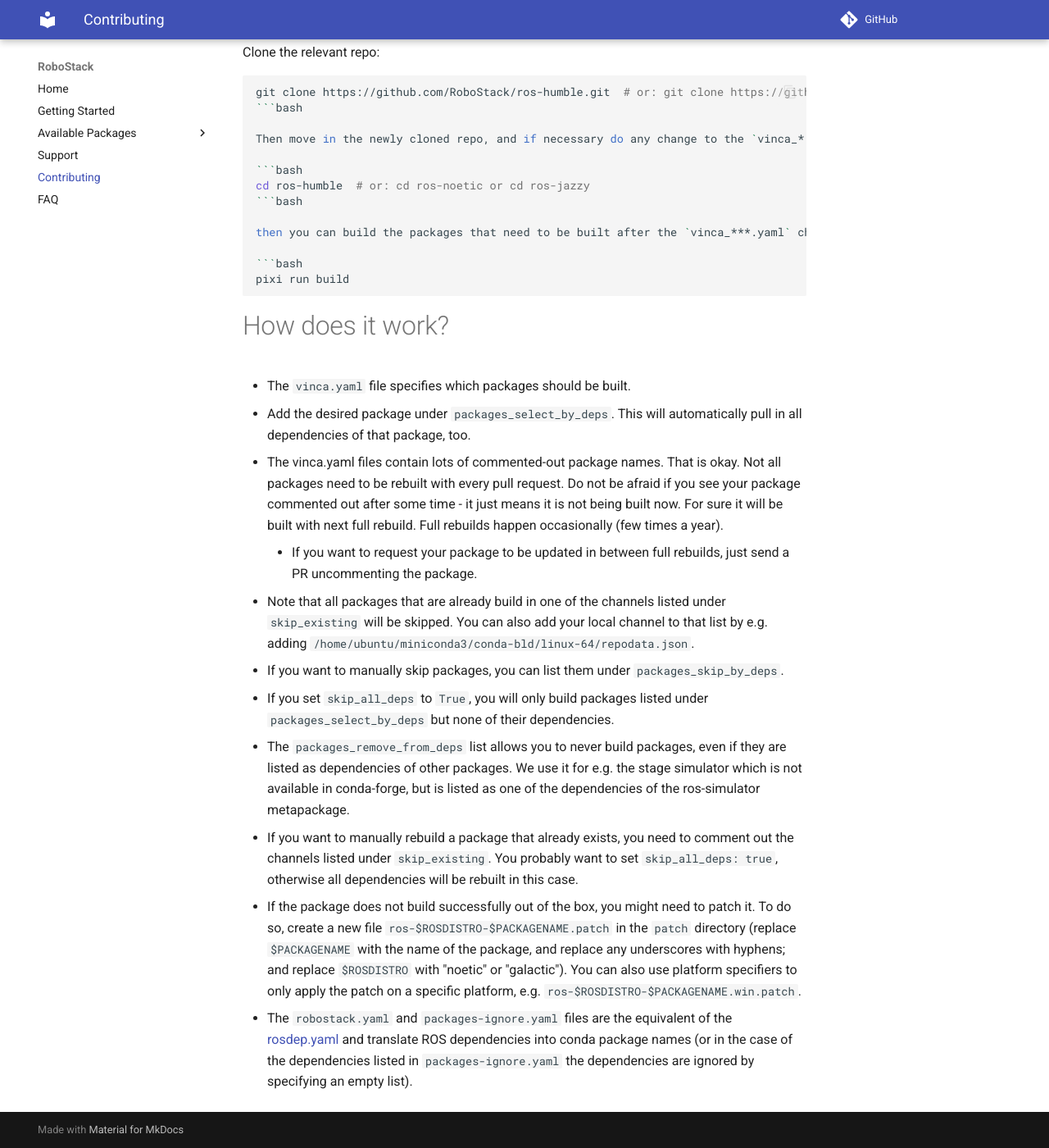
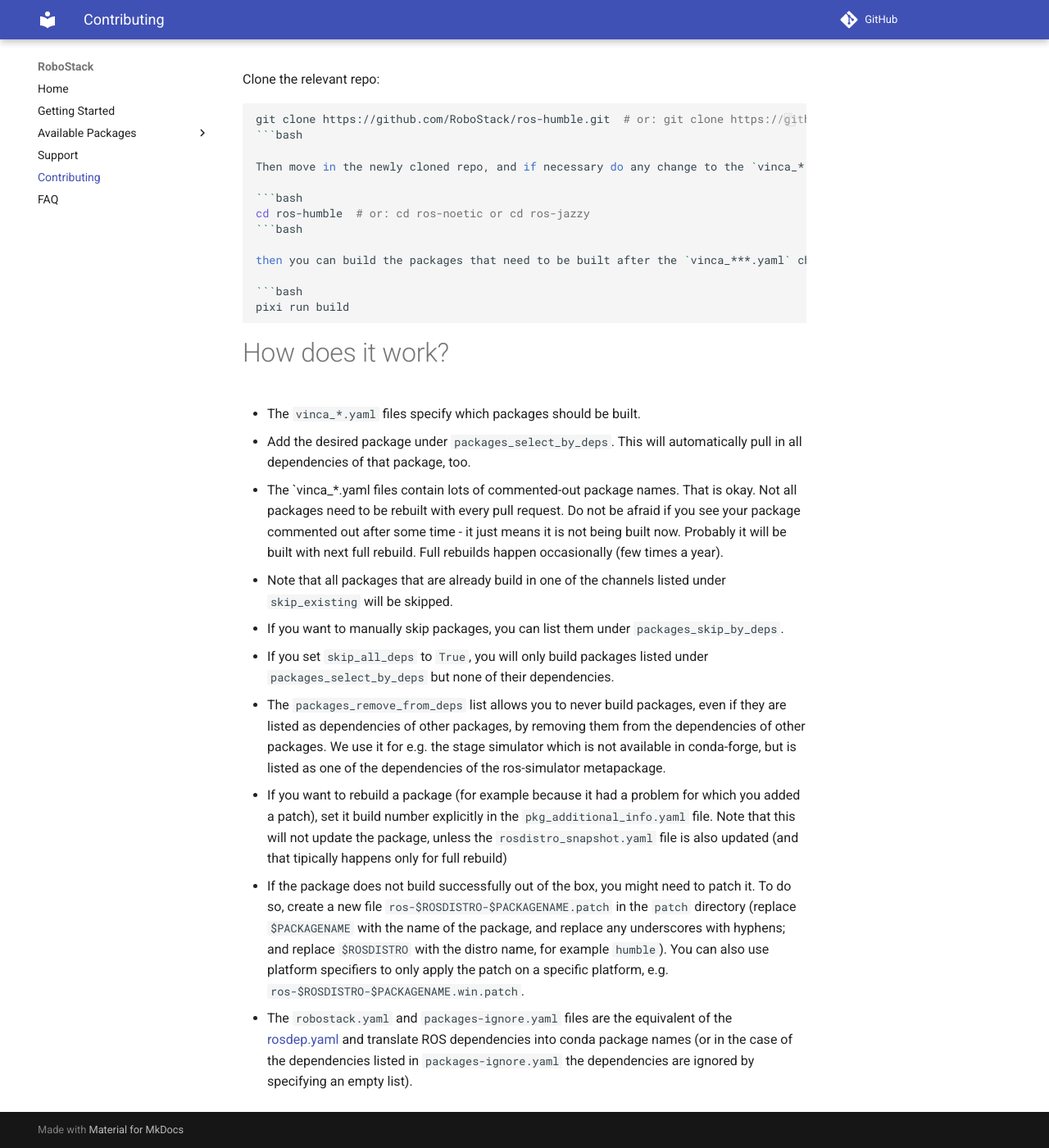
Before and after one commit to RoboStack/robostack.github.io, an MkDocs documentation site: the page built from docs/Contributing.md, in a window 1280 px wide and 1400 px high, scrolled down 1781 px. Shown: the whole window at 82% size. Built offline with MkDocs 1.6.1 and Material for MkDocs 9.7.7, drawn with Linux system fonts in a browser that asks for light colours; comment, search, counter and statistics services are not loaded; some of the changed text lies outside the part shown.

Commit message:
Update Contributing.md to be aligned with state of robostack in 2025

```diff
--- a/docs/Contributing.md
+++ b/docs/Contributing.md
@@ -3,7 +3,8 @@
 Many thanks for taking the time to read this and for contributing to RoboStack!
 
 This project is in early stages and we are looking for contributors to help it grow.
-The developers are on [gitter](https://gitter.im/RoboStack/Lobby) where we discuss steps forward.
+
+The developers are on the [`robotics` channel on `prefix.dev`'s discord](https://discord.gg/kKV8ZxyzY4) where we discuss steps forward.
 
 We welcome all kinds of contribution -- code or non-code -- and value them
 highly. We pledge to treat everyones contribution fairly and with respect and
@@ -17,28 +18,27 @@
 # Adding new packages via pull requests
 You can open a pull request that will get build automatically in our CI.
 
-An example can be found [here](https://github.com/RoboStack/ros-noetic/pull/44). Simply add the required packages to the `vinca_*.yaml` files, where the * indicates the desired platform (linux_64, osx, win or linux_aarch64). Ideally, try to add packages to all of these platforms. The name of the package is accepted both with underscores and dashes as word separators, but it is suggested to type the name of the package exactly as https://index.ros.org knows it.
+An example can be found [here](https://github.com/RoboStack/ros-humble/pull/257). Simply add the required packages to the `vinca_*.yaml` files, where the * indicates the desired platform (linux_64, osx, win or linux_aarch64). Ideally, try to add packages to all of these platforms. The name of the package is accepted both with underscores and dashes as word separators, but it is suggested to type the name of the package exactly as https://index.ros.org knows it.
 
 Sometimes, it may be required to patch the packages. An example of how to do so can be found in [this PR](https://github.com/RoboStack/ros-noetic/pull/32).
 
 ## Creating a new patch file
 
-1. Follow the [section for testing the changes locally](#Testing-changes-locally) until before running `vinca`
-2. Modify the yaml file, but just enabling the package you want to create the patch for
-3. Proceed until the end of the section, until running `boa`. You can verify that the package compiles in the current state to ensure that any eventually arising problem is only due to your changes, but it is not required.
-4. Start a shell and go inside the repository to be edited. It should be located in `$MAMBA_ROOT_PREFIX/envs/robostackenv/conda-bld/<package name>/work/<package name>/src/work`
+1. Modify the `vinca_*.yaml` file, but just adding the package you want to create the patch for
+2. Run `pixi run build`. This will either succeded it the package can be built without any patch, or fail if a patch is required to actually build the package.
+4. Start a shell and go inside the repository to be edited. It should be located in `<robostack folder>/output/src_cache/<repo_name>`, where `<robostack folder>` is the folder where you run `pixi run build` and `<repo_name>` is the name of the repository associated to the package in the `url:` attribute of the repo in the `rosdistro_snapshot.yaml`
 5. Apply the changes that you would like to store into the patch
 6. Create a patch file with `git diff > changes.patch`
 7. Check that the patch contains the intended changes
 8. Move the file into the `patches` directory of this repository, renaming it according to the naming convention. If the changes are portable across all supported operating system, the file should be called `<package name>.patch`; otherwise, `<package name>.<win/linux/osx>.patch`
-9. Rerun `boa` to ensure that the patching succeeds and the package builds without errors
+9. Rerun `pixi run build` to ensure that the patching succeeds and the package builds without errors
 10. Commit the new file, push to your fork and create a PR
 
 ## Extending an existing patch file
 
 The procedure to create a new patch file still applies, with a caveat.
 
-The git repository of the package cloned by `boa` will be in a dirty state. The changes of the working tree should amount to the patches already existing for the package.
+The git repository of the package cloned by `rattler-build` will be in a dirty state. The changes of the working tree should amount to the patches already existing for the package.
 Running `git diff` will result in a patch which intermingles the new changes to the old ones. This would allow to just swap the new resulting patch file for the old one, but this may make code review difficult if the order of the hunks changes.
 
 To make code review easier, please consider manually porting the new hunks into the existing patch file. This can be made easier by running `git reset --hard` before applying the new changes to the source code.
@@ -65,14 +65,13 @@
 
 # How does it work?
 
-- The `vinca.yaml` file specifies which packages should be built.
+- The `vinca_*.yaml` files specify which packages should be built.
   - Add the desired package under `packages_select_by_deps`. This will automatically pull in all dependencies of that package, too.
-  - The vinca.yaml files contain lots of commented-out package names. That is okay. Not all packages need to be rebuilt with every pull request. Do not be afraid if you see your package commented out after some time - it just means it is not being built now. For sure it will be built with next full rebuild. Full rebuilds happen occasionally (few times a year).
-    - If you want to request your package to be updated in between full rebuilds, just send a PR uncommenting the package.
-  - Note that all packages that are already build in one of the channels listed under `skip_existing` will be skipped. You can also add your local channel to that list by e.g. adding `/home/ubuntu/miniconda3/conda-bld/linux-64/repodata.json`.
+  - The `vinca_*.yaml files contain lots of commented-out package names. That is okay. Not all packages need to be rebuilt with every pull request. Do not be afraid if you see your package commented out after some time - it just means it is not being built now. Probably it will be built with next full rebuild. Full rebuilds happen occasionally (few times a year).
+  - Note that all packages that are already build in one of the channels listed under `skip_existing` will be skipped.
   - If you want to manually skip packages, you can list them under `packages_skip_by_deps`.
   - If you set `skip_all_deps` to `True`, you will only build packages listed under `packages_select_by_deps` but none of their dependencies.
-  - The `packages_remove_from_deps` list allows you to never build packages, even if they are listed as dependencies of other packages. We use it for e.g. the stage simulator which is not available in conda-forge, but is listed as one of the dependencies of the ros-simulator metapackage.
-  - If you want to manually rebuild a package that already exists, you need to comment out the channels listed under `skip_existing`. You probably want to set `skip_all_deps: true`, otherwise all dependencies will be rebuilt in this case.
-- If the package does not build successfully out of the box, you might need to patch it. To do so, create a new file `ros-$ROSDISTRO-$PACKAGENAME.patch` in the `patch` directory (replace `$PACKAGENAME` with the name of the package, and replace any underscores with hyphens; and replace `$ROSDISTRO` with "noetic" or "galactic"). You can also use platform specifiers to only apply the patch on a specific platform, e.g. `ros-$ROSDISTRO-$PACKAGENAME.win.patch`.
+  - The `packages_remove_from_deps` list allows you to never build packages, even if they are listed as dependencies of other packages, by removing them from the dependencies of other packages. We use it for e.g. the stage simulator which is not available in conda-forge, but is listed as one of the dependencies of the ros-simulator metapackage.
+  - If you want to rebuild a package (for example because it had a problem for which you added a patch), set it build number explicitly in the `pkg_additional_info.yaml` file. Note that this will not update the package, unless the `rosdistro_snapshot.yaml` file is also updated (and that tipically happens only for full rebuild)
+- If the package does not build successfully out of the box, you might need to patch it. To do so, create a new file `ros-$ROSDISTRO-$PACKAGENAME.patch` in the `patch` directory (replace `$PACKAGENAME` with the name of the package, and replace any underscores with hyphens; and replace `$ROSDISTRO` with the distro name, for example `humble`). You can also use platform specifiers to only apply the patch on a specific platform, e.g. `ros-$ROSDISTRO-$PACKAGENAME.win.patch`.
 - The `robostack.yaml` and `packages-ignore.yaml` files are the equivalent of the [rosdep.yaml](http://wiki.ros.org/rosdep/rosdep.yaml) and translate ROS dependencies into conda package names (or in the case of the dependencies listed in `packages-ignore.yaml` the dependencies are ignored by specifying an empty list).
```
